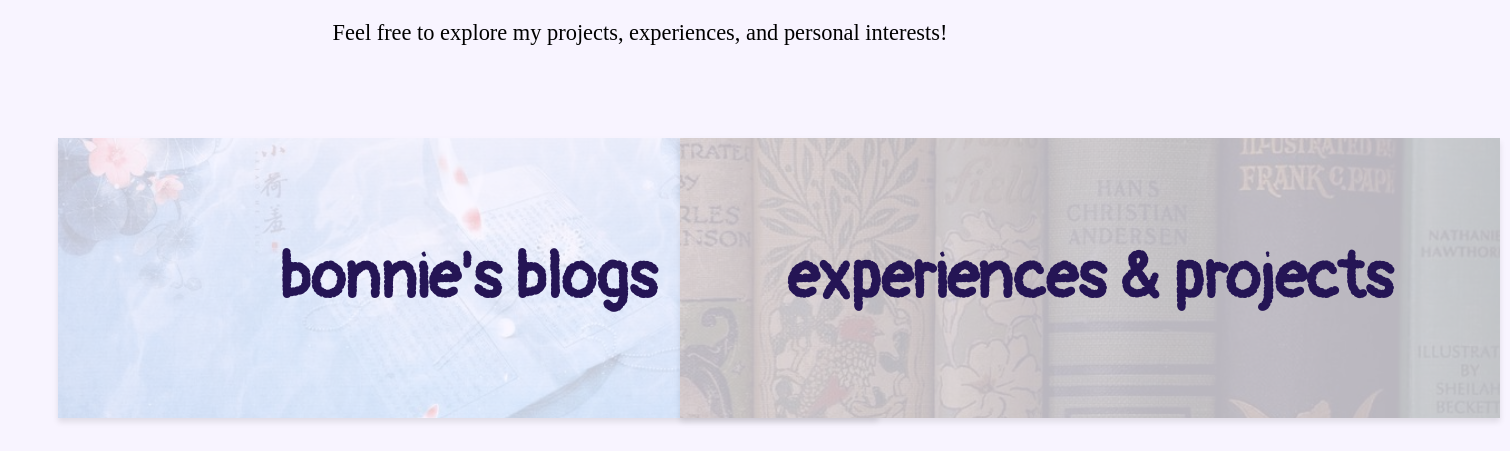
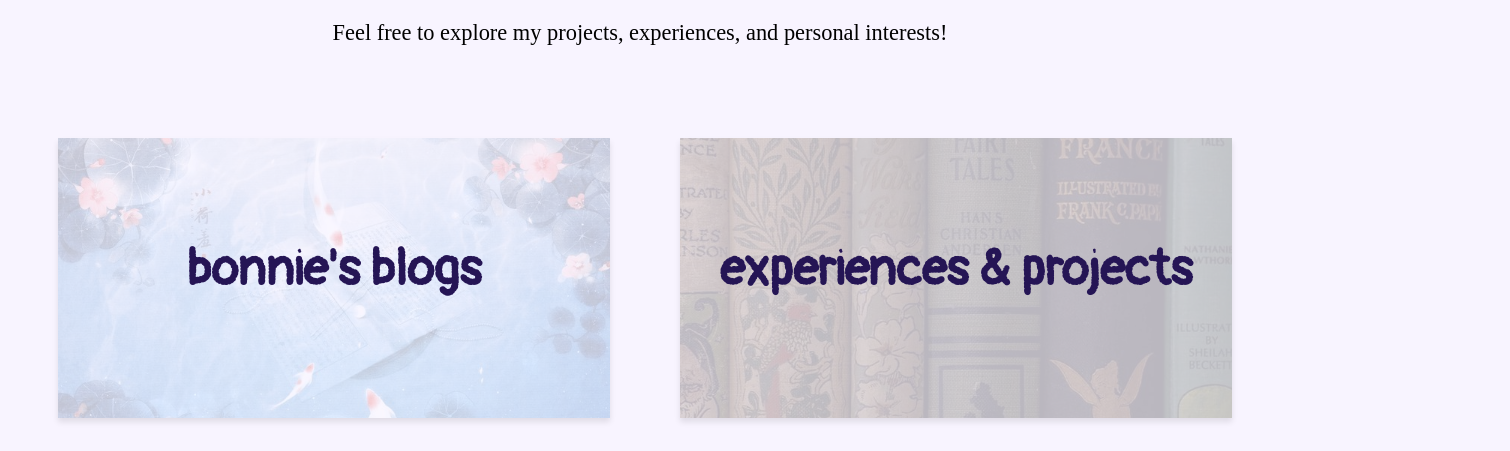
Before and after one commit to sillypop200/personal-portfolio, a plain HTML site: page index.html in a window 1280 px wide. Shown: the part 400-851 px from the top of the page, 1510 px wide, since content can reach past the window. Drawn offline with Linux system fonts and the light colour scheme; a web font is replaced by a local one.

Commit message:
final touche

```diff
--- a/css/style.css
+++ b/css/style.css
@@ -420,6 +420,9 @@ iframe{
   .alllist {
       grid-template-columns: repeat(2, 1fr); /* Two columns */
   }
+  .meow{
+    width:40vw;
+  }
 }
 
 /* Large screens (desktops) */
@@ -656,12 +659,18 @@ footer .icon-container {
 }
 
 .meow{
-  width:780px;
+  width:80vw;
 }
 #left h1, #right h1 {
-  font-size: clamp(1.5rem, 5vw, 5.0rem); /* Larger font size for bigger screens */
+  font-size: clamp(1.5rem, 3.9vw, 5.0rem); /* Larger font size for bigger screens */
 }
 #all a:hover{
   font-style: italic;
   transform: scale(1.07);
 }
+@media (min-width: 700px) {
+
+  .meow{
+    width:40vw;
+  }
+}
```
